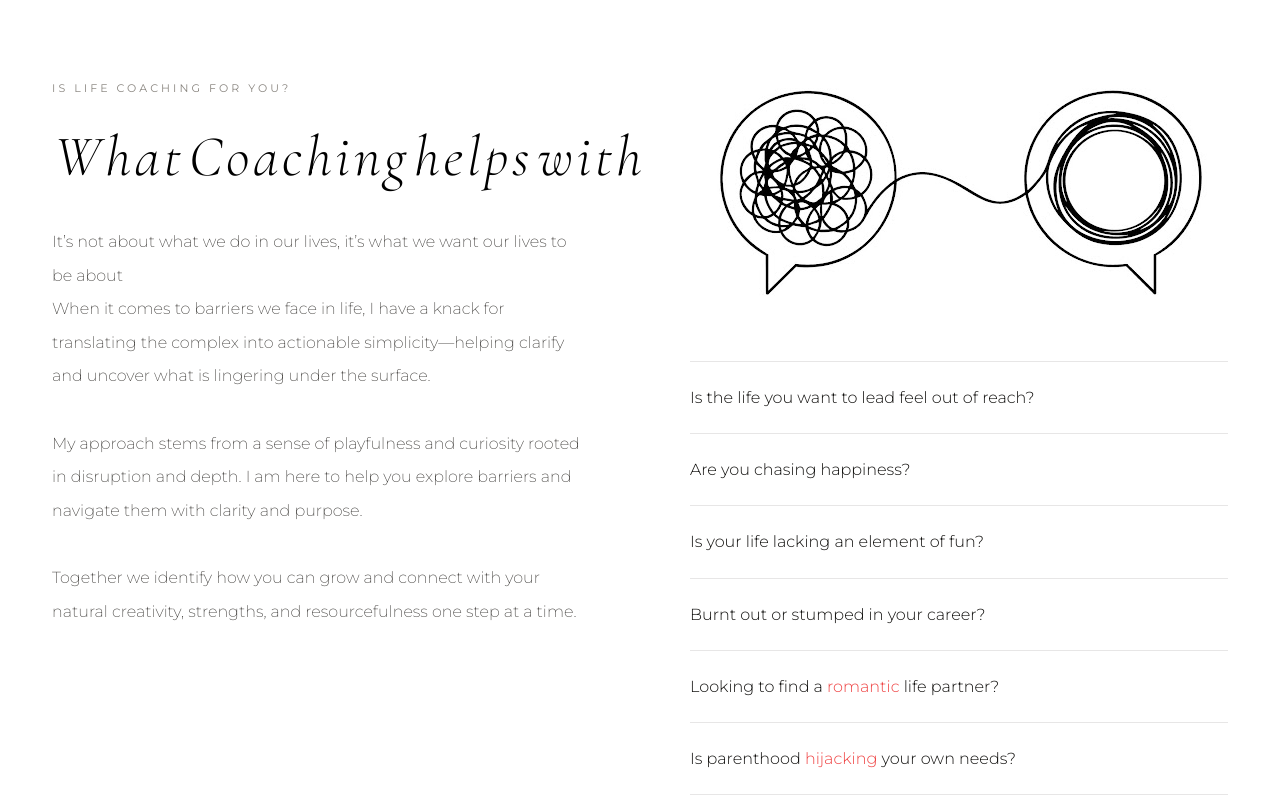
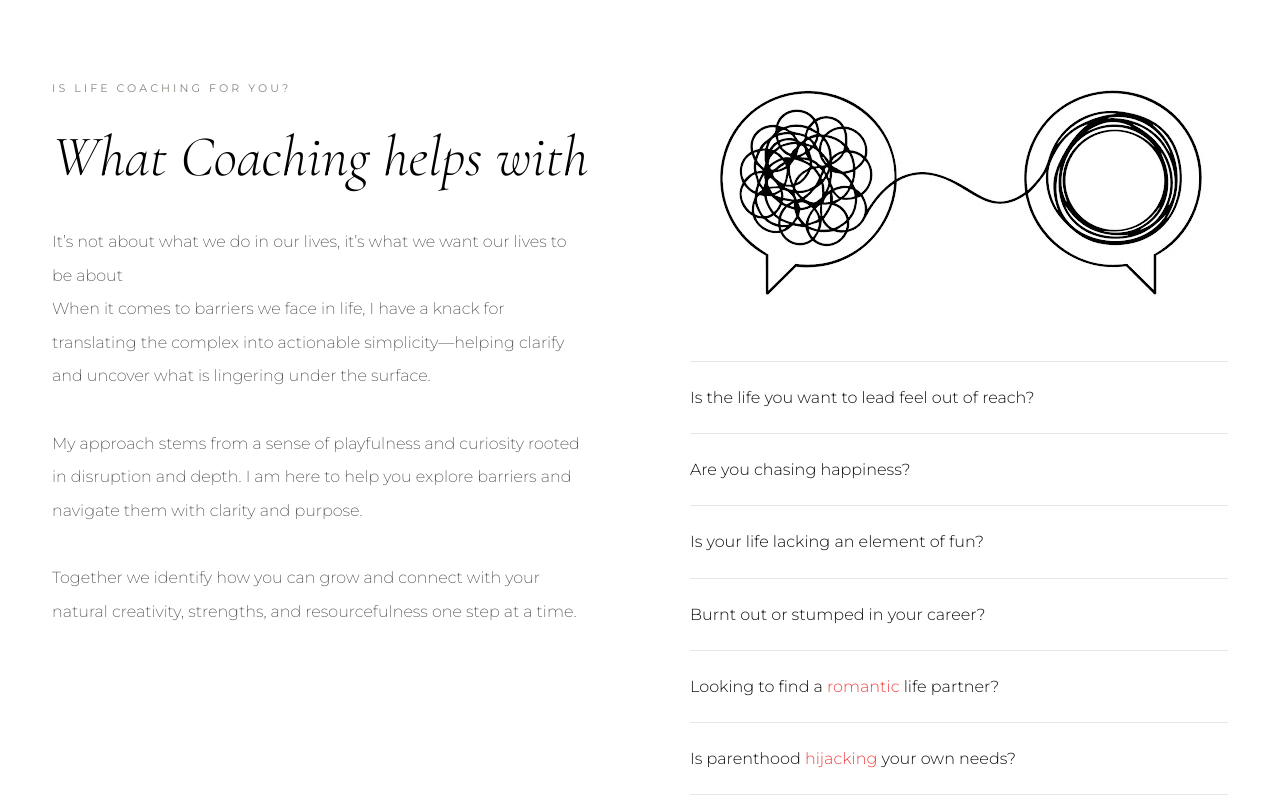
Before and after one commit to youcodebro/ab-lifecoaching, a React (Create React App) app: page / in a window 1280 px wide. Shown: the part 820-1620 px from the top of the page. Built offline with nearby package versions, Linux system fonts and the light colour scheme; the HTML template or start-up script is replaced by a standard one.

Commit message:
Fixed the Animation issues

```diff
--- a/src/components/About.jsx
+++ b/src/components/About.jsx
@@ -11,7 +11,7 @@ export default function About() {
       <div className="max-w-[1140px] mx-auto grid grid-cols-1 md:grid-cols-2 gap-[30px] md:gap-[50px] items-start">
 
         {/* Left — bio */}
-        <div className='bg-paper about-inner p-5 border-2 border-solid border-gray-700'>
+        <div className='bg-paper about-inner p-5 border-2 border-solid border-gray-200'>
           <p className="reveal text-[11px] tracking-[0.28em] uppercase text-muted mb-7">
             About Alexis
           </p>
--- a/src/components/AnimatedText.jsx
+++ b/src/components/AnimatedText.jsx
@@ -1,30 +1,62 @@
+// import React from 'react';
+// import { motion } from "framer-motion";
+
+// const AnimatedText = () => {
+//     const letters = "What Coaching helps with".split("");
+//     return (
+//         <em className=" inline-flex">
+//           {letters.map((char, i) => (
+//             <motion.span
+//               key={i}
+//               className="inline-block text-space"
+//               whileHover={{
+//                 y: -10,
+//                 rotate: [0, -15, 15, 0],
+//                 scale: 1.2,
+//               }}
+//               transition={{
+//                 duration: 0.3,
+//                 ease: "easeInOut",
+//                 delay: i * 0.03,
+//               }}
+//             >
+//               {char}
+//             </motion.span>
+//           ))}
+//         </em>
+//       );
+// }
+
+// export default AnimatedText
+
 import React from 'react';
 import { motion } from "framer-motion";
 
 const AnimatedText = () => {
   const letters = "What Coaching helps with".split("");
+
   return (
-        <em className=" inline-flex">
+    <em className="inline-flex flex-wrap overflow-visible">
       {letters.map((char, i) => (
         <motion.span
           key={i}
-              className="inline-block text-space"
+          className="inline-block whitespace-pre"
           whileHover={{
-                y: -10,
-                rotate: [0, -15, 15, 0],
-                scale: 1.2,
+            y: window.innerWidth < 640 ? -5 : -10,
+            rotate: [0, -10, 10, 0],
+            scale: window.innerWidth < 640 ? 1.05 : 1.2,
           }}
           transition={{
             duration: 0.3,
             ease: "easeInOut",
-                delay: i * 0.03,
+            delay: i * 0.02,
           }}
         >
-              {char}
+          {char === " " ? "\u00A0" : char}
         </motion.span>
       ))}
     </em>
   );
-}
+};
 
-export default AnimatedText
+export default AnimatedText;
--- a/src/components/FluidHeading.jsx
+++ b/src/components/FluidHeading.jsx
@@ -1,29 +1,89 @@
+// import { useEffect, useRef } from "react";
+// import gsap from "gsap";
+
+// const FluidHeading = () => {
+//   const ref = useRef();
+
+//   useEffect(() => {
+//     const el = ref.current;
+
+//     const move = (e) => {
+//       const { offsetWidth } = el;
+//       const x = e.offsetX;
+
+//       const skew = ((x / offsetWidth) - 0.5) * 20;
+
+//       gsap.to(el, {
+//         skewX: skew,
+//         duration: 0.3,
+//         ease: "power2.out",
+//       });
+//     };
+
+//     const leave = () => {
+//       gsap.to(el, {
+//         skewX: 0,
+//         duration: 0.5,
+//       });
+//     };
+
+//     el.addEventListener("mousemove", move);
+//     el.addEventListener("mouseleave", leave);
+
+//     return () => {
+//       el.removeEventListener("mousemove", move);
+//       el.removeEventListener("mouseleave", leave);
+//     };
+//   }, []);
+
+//   return (
+//     <h2
+//       ref={ref}
+//       className="animate-heading font-serif font-light leading-[1.2] mb-4 md:mb-10 text-[clamp(28px,3.5vw,48px)] text-ink inline-block"
+//     >
+//       My own <i>journey</i> <br />
+//       informs so much <br />
+//       of what I do
+//     </h2>
+//   );
+// };
+
+// export default FluidHeading
+
+
 import { useEffect, useRef } from "react";
 import gsap from "gsap";
 
 const FluidHeading = () => {
-  const ref = useRef();
+  const containerRef = useRef();
 
+  // ✅ Step 2: Animation (GSAP)
   useEffect(() => {
-    const el = ref.current;
+    const el = containerRef.current;
+    const letters = el.querySelectorAll(".char");
 
     const move = (e) => {
-      const { offsetWidth } = el;
-      const x = e.offsetX;
+      const bounds = el.getBoundingClientRect();
+      const x = e.clientX - bounds.left;
 
-      const skew = ((x / offsetWidth) - 0.5) * 20;
+      letters.forEach((char, i) => {
+        // const speed = (i % 5) * 2;
 
-      gsap.to(el, {
-        skewX: skew,
-        duration: 0.3,
-        ease: "power2.out",
+        gsap.to(char, {
+          y: Math.sin((x + i * 10) * 0.02) * 10,
+          x: Math.cos((x + i * 5) * 0.01) * 5,
+          duration: 0.4,
+          ease: "power2.out",
+        });
       });
     };
 
     const leave = () => {
-      gsap.to(el, {
-        skewX: 0,
-        duration: 0.5,
+      gsap.to(letters, {
+        x: 0,
+        y: 0,
+        duration: 0.6,
+        ease: "power3.out",
       });
     };
 
@@ -36,16 +96,28 @@ const FluidHeading = () => {
     };
   }, []);
 
+  // ✅ Step 1: Split text INTO LETTERS (THIS IS WHERE YOU WERE CONFUSED)
+  const splitText = (text) => {
+    return text.split("").map((char, i) => (
+      <span key={i} className="char inline-block will-change-transform">
+        {char === " " ? "\u00A0" : char}
+      </span>
+    ));
+  };
+
   return (
     <h2
-      ref={ref}
-      className="animate-heading font-serif font-light leading-[1.2] mb-4 md:mb-10 text-[clamp(28px,3.5vw,48px)] text-ink inline-block"
+      ref={containerRef}
+      className="font-serif font-light leading-[1.2] text-[clamp(28px,3.5vw,48px)] text-ink"
     >
-      My own <i>journey</i> <br />
-      informs so much <br />
-      of what I do
+      {splitText("My own ")}
+      <i>{splitText(" journey ")}</i>
+      <br />
+      {splitText("informs so much ")}
+      <br />
+      {splitText("of what I do")}
     </h2>
   );
 };
 
-export default FluidHeading
+export default FluidHeading;
```
Lines whose indentation alone changed are shown as unchanged.
